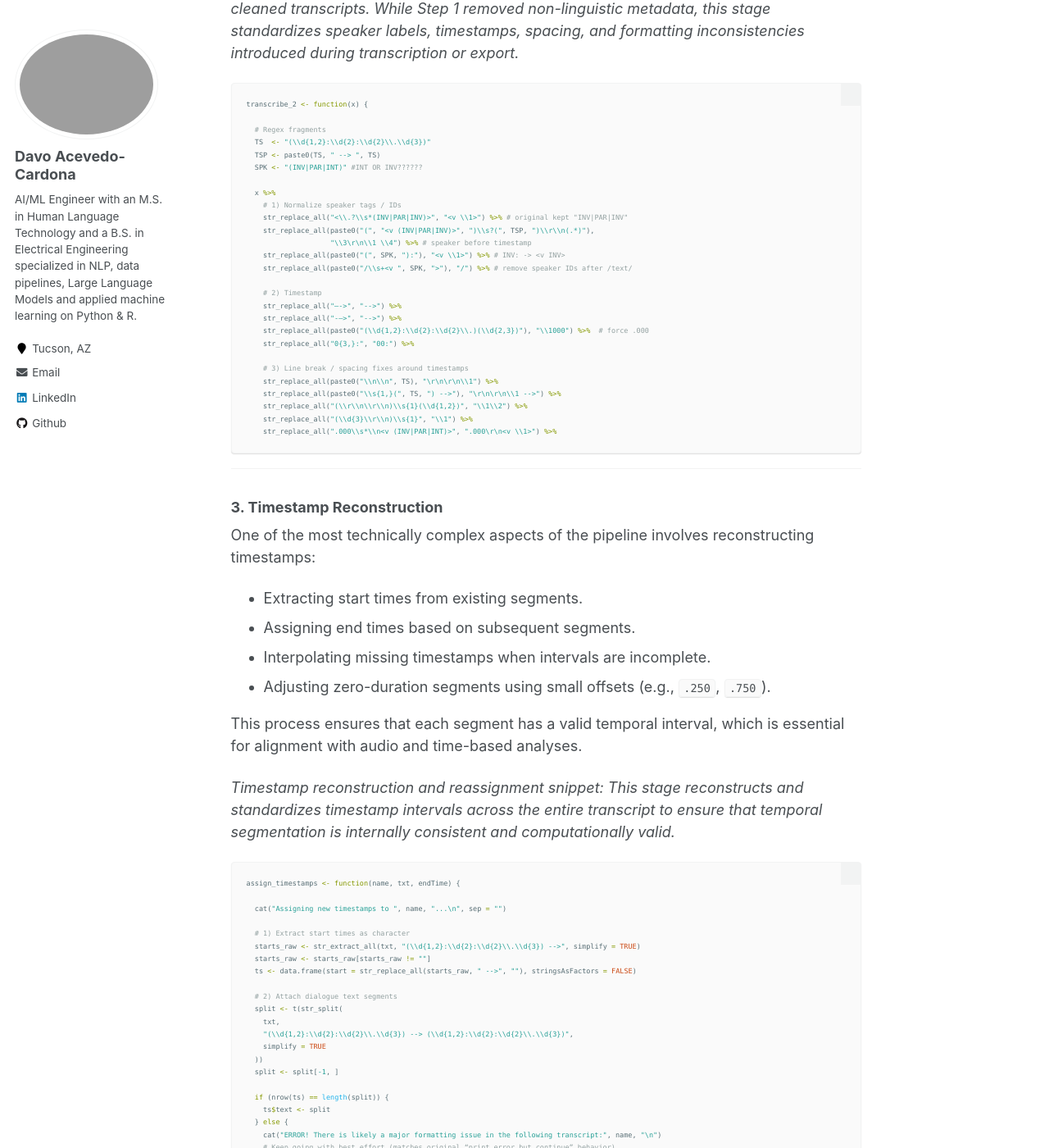
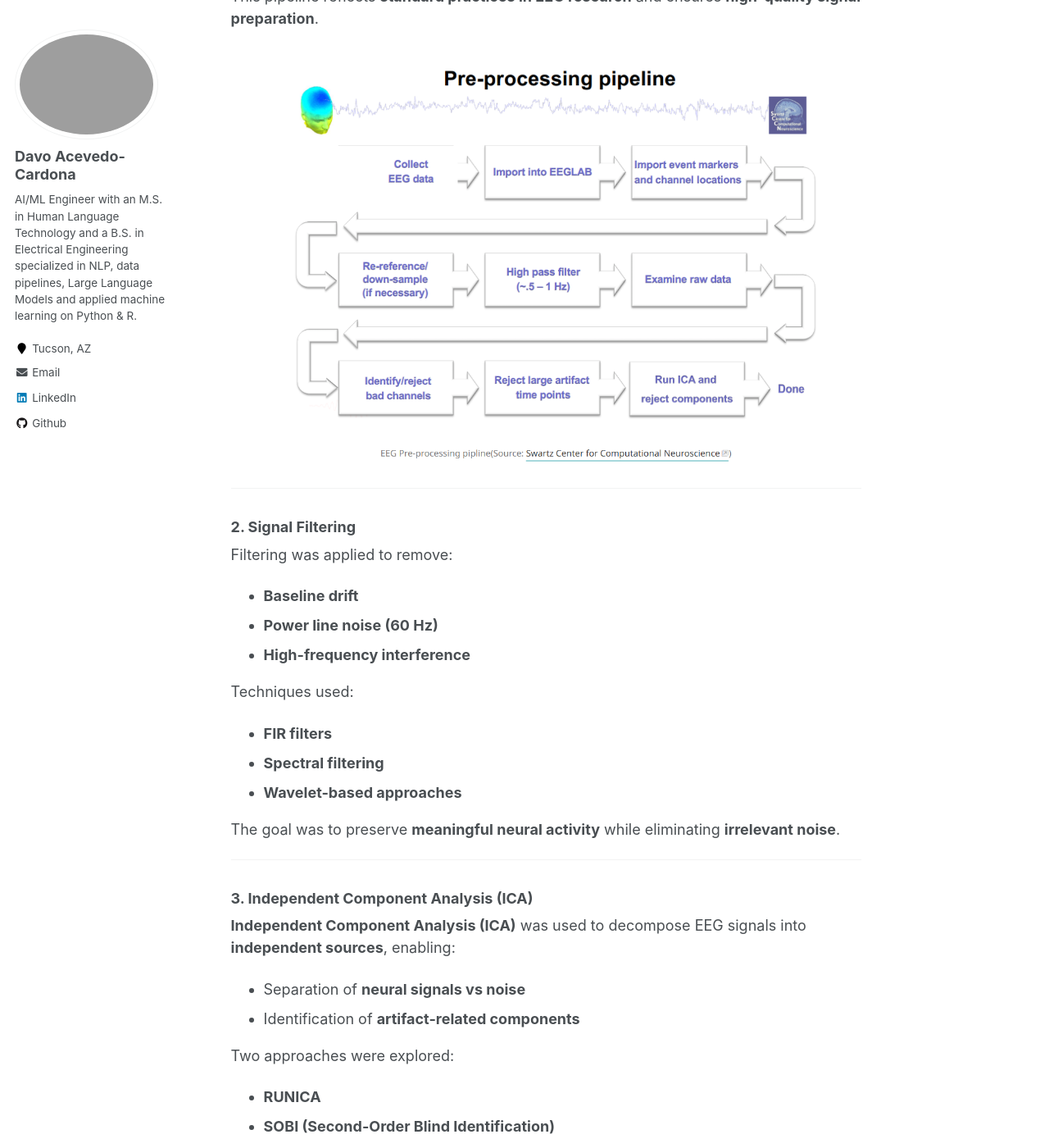
Before and after one commit to lldavoll/lldavoll.github.io, a Jekyll site: the page built from _portfolio/eeg.md, in a window 1280 px wide and 1400 px high, scrolled down 4312 px. Shown: the whole window at 82% size. Built offline with Jekyll 4.4.1, drawn with Linux system fonts in a browser that asks for light colours; some of the changed text lies outside the part shown.

Commit message:
Update eeg.md
final version

````diff
--- a/_portfolio/eeg.md
+++ b/_portfolio/eeg.md
@@ -11,7 +11,7 @@ collection: portfolio
 
 <div style="text-align: justify; line-height: 1.7;">
 <p>
-This project was developed as part of my undergraduate studies in <strong>Electrical Engineering</strong> and focuses on the preprocessing and analysis of <strong>electroencephalography (EEG) signals</strong> collected during emotional recognition tasks. The primary goal was to identify **biomarkers associated with alterations in social cognition**, which may be linked to <strong>neurodegenerative and neuropsychiatric disorders</strong>.
+This project was developed as part of my undergraduate studies in <strong>Electrical Engineering</strong> with the research group: <a href="https://vicerrectorias.utp.edu.co/viie/integrantes/195/grupo" target="_blank">"GRUPO DE INVESTIGACIÓN EN ANÁLISIS DE DATOS Y SOCIOLOGÍA COMPUTACIONAL (GIADSc)"</a> under the project: <a href="https://vicerrectorias.utp.edu.co/viie/detallesproyecto/2596" target="_blank">"Caracterización de biomarcadores en registros EEG durante la ejecución de tareas de reconocimiento emocional para la búsqueda de alteraciones en procesos de cognición social relacionadas con patologías neurodegenerativas y neuropsiquiátricas"</a> which focuses on the preprocessing and analysis of <strong>electroencephalography (EEG) signals</strong> collected during emotional recognition tasks. The primary goal was to identify **biomarkers associated with alterations in social cognition**, which may be linked to <strong>neurodegenerative and neuropsychiatric disorders</strong>.
 <p>
 </p>
 Electroencephalography (EEG) measures electrical brain activity using electrodes placed on the scalp. These signals are <strong>high-dimensional, noisy, and complex</strong>, requiring advanced preprocessing techniques before meaningful analysis can be performed.
@@ -33,6 +33,10 @@ The main objectives of this project were:
 ---
 
 ## Dataset and Experimental Context
+
+<p align="center">
+  <img src="/images/eeg10.png" style="width: 100%; max-width: 700px; height: auto; border-radius: 12px;">
+</p>
 
 <div style="text-align: justify; line-height: 1.7;">
 <p>
@@ -81,204 +85,128 @@ The pipeline is implemented in **MATLAB and EEGLAB** for further use in classifi
   - **Wavelet Transformation.**
 
 ---
+## Project Breakdowmn
 
+### 1. EEG Preprocessing Pipeline (EEGLAB)
 
-- `stringr` for regex-based text normalization.
-- `readr` for file input/output.
-- `chron` for time manipulation and interpolation.
-- `magrittr` for pipeline-style transformations.
-- R Markdown for reproducible and well-documented workflows.
+I implemented a **structured, end-to-end preprocessing pipeline** using **EEGLAB**, consisting of:
 
-This project reflects applied experience in **text preprocessing, pattern matching, and structured data transformation**, all of which are central to Natural Language Processing.
+1. Importing EEG data.
+2. Assigning **channel locations and references**.
+3. Applying **signal filtering**.
+4. Detecting and interpolating **bad channels**.
+5. Removing **large artifacts**.
+6. Performing **Independent Component Analysis (ICA)**.
+7. Rejecting **noisy components**.
 
+This pipeline reflects **standard practices in EEG research** and ensures **high-quality signal preparation**.
+
+<p align="center">
+  <img src="/images/eeg1.png" style="width: 100%; max-width: 700px; height: auto; border-radius: 12px;">
+</p>
 ---
-## Pipeline Design
+### 2. Signal Filtering
 
-The preprocessing workflow is organized into modular stages to ensure clarity, reproducibility, and extensibility.
+Filtering was applied to remove:
 
-### 1. Initial Cleaning
+- **Baseline drift**
+- **Power line noise (60 Hz)**
+- **High-frequency interference**
 
-The first stage removes non-linguistic content and artifacts, including:
+Techniques used:
+- **FIR filters**
+- **Spectral filtering**
+- **Wavelet-based approaches**
 
-- Metadata blocks (e.g., `NOTE` sections).
-- Random identifiers and formatting noise.
-- Empty or irrelevant lines.
-
-This reduces the transcripts to their essential linguistic content.
-
-_Remove NOTE blocks and UUID artifacts snippet: This step removes non-linguistic metadata (NOTE blocks and system-generated UUID strings) from each transcript._
-
-```r
-transcribe_1 <- function (x) {
-  x %>%
-    str_remove_all("\r\n\r\nNOTE .*") %>%
-    str_remove_all("\\w{8}-\\w{4}-\\w{4}-\\w{4}-\\w{12}(-\\w{1})?\\r\\n")
-}
-```
----
-
-### 2. Structural Normalization
-
-This stage standardizes the internal structure of transcripts by:
-
-- Converting speaker labels into a consistent format (e.g., `INV:` to `<v INV>`).
-- Normalizing timestamp syntax.
-- Correcting misplaced speaker tags.
-- Fixing spacing and line break inconsistencies.
-
-Given that interviewers vary in experience, transcripts exhibit significant variability; this step ensures uniformity across the dataset.
-
-_Normalization of Transcripts snippet: This step performs structural normalization of the cleaned transcripts. While Step 1 removed non-linguistic metadata, this stage standardizes speaker labels, timestamps, spacing, and formatting inconsistencies introduced during transcription or export._
-
-```r
-transcribe_2 <- function(x) {
-
-  # Regex fragments
-  TS  <- "(\\d{1,2}:\\d{2}:\\d{2}\\.\\d{3})"
-  TSP <- paste0(TS, " --> ", TS)
-  SPK <- "(INV|PAR|INT)" #INT OR INV??????
-
-  x %>%
-    # 1) Normalize speaker tags / IDs
-    str_replace_all("<\\.?\\s*(INV|PAR|INV)>", "<v \\1>") %>% # original kept "INV|PAR|INV"
-    str_replace_all(paste0("(", "<v (INV|PAR|INV)>", ")\\s?(", TSP, ")\\r\\n(.*)"),
-                    "\\3\r\n\\1 \\4") %>% # speaker before timestamp
-    str_replace_all(paste0("(", SPK, "):"), "<v \\1>") %>% # INV: -> <v INV>
-    str_replace_all(paste0("/\\s+<v ", SPK, ">"), "/") %>% # remove speaker IDs after /text/
-
-    # 2) Timestamp
-    str_replace_all("—->", "-->") %>%
-    str_replace_all("-—>", "-->") %>%
-    str_replace_all(paste0("(\\d{1,2}:\\d{2}:\\d{2}\\.)(\\d{2,3})"), "\\1000") %>%  # force .000
-    str_replace_all("0{3,}:", "00:") %>%
-
-    # 3) Line break / spacing fixes around timestamps
-    str_replace_all(paste0("\\n\\n", TS), "\r\n\r\n\\1") %>%
-    str_replace_all(paste0("\\s{1,}(", TS, ") -->"), "\r\n\r\n\\1 -->") %>%
-    str_replace_all("(\\r\\n\\r\\n)\\s{1}(\\d{1,2})", "\\1\\2") %>%
-    str_replace_all("(\\d{3}\\r\\n)\\s{1}", "\\1") %>%
-    str_replace_all(".000\\s*\\n<v (INV|PAR|INT)>", ".000\r\n<v \\1>") %>%
-```
----
-
-### 3. Timestamp Reconstruction
-
-One of the most technically complex aspects of the pipeline involves reconstructing timestamps:
-
-- Extracting start times from existing segments.
-- Assigning end times based on subsequent segments.
-- Interpolating missing timestamps when intervals are incomplete.
-- Adjusting zero-duration segments using small offsets (e.g., `.250`, `.750`).
-
-This process ensures that each segment has a valid temporal interval, which is essential for alignment with audio and time-based analyses.
-
-_Timestamp reconstruction and reassignment snippet: This stage reconstructs and standardizes timestamp intervals across the entire transcript to ensure that temporal segmentation is internally consistent and computationally valid._
-
-```r
-assign_timestamps <- function(name, txt, endTime) {
-
-  cat("Assigning new timestamps to ", name, "...\n", sep = "")
-
-  # 1) Extract start times as character
-  starts_raw <- str_extract_all(txt, "(\\d{1,2}:\\d{2}:\\d{2}\\.\\d{3}) -->", simplify = TRUE)
-  starts_raw <- starts_raw[starts_raw != ""]
-  ts <- data.frame(start = str_replace_all(starts_raw, " -->", ""), stringsAsFactors = FALSE)
-
-  # 2) Attach dialogue text segments
-  split <- t(str_split(
-    txt,
-    "(\\d{1,2}:\\d{2}:\\d{2}\\.\\d{3}) --> (\\d{1,2}:\\d{2}:\\d{2}\\.\\d{3})",
-    simplify = TRUE
-  ))
-  split <- split[-1, ]
-
-  if (nrow(ts) == length(split)) {
-    ts$text <- split
-  } else {
-    cat("ERROR! There is likely a major formatting issue in the following transcript:", name, "\n")
-    # Keep going with best effort (matches original “print error but continue” behavior)
-    ts$text <- split
-  }
-
-  # 3) Remove milliseconds temporarily and convert to chron
-  ts$start <- str_replace_all(ts$start, "(\\d{1,2}:\\d{2}:\\d{2})\\.\\d{3}", "\\1")
-  ts$end   <- str_replace_all(ts$end,   "(\\d{1,2}:\\d{2}:\\d{2})\\.\\d{3}", "\\1")
-
-  ts$start <- chron(times = ts$start)
-  ts$end   <- chron(times = ts$end)
-}
-```
----
-
-### 4. Output Generation
-
-The cleaned transcripts are:
-
-- Reformatted into valid WebVTT structure.
-- Saved into a structured output directory.
-- Renamed systematically for traceability.
-
-This produces a consistent set of files ready for integration into the corpus.
-
-_Export Cleaned Transcripts snippet: This final stage writes the processed transcripts to disk. Instead of changing the working directory, now its explicitly define an output directory and construct full file paths when saving._
-
-```r
-# Define output directory explicitly
-output_dir <- file.path(your_wd, "Post R Cleanup")
-
-# Create directory if it does not exist
-dir.create(output_dir, showWarnings = FALSE, recursive = TRUE)
-
-# Write each cleaned transcript
-for (i in seq_len(nrow(files))) {
-  write_file(
-    files$Text[i],
-    file.path(output_dir, files$Name[i])
-  )
-}
-
-cat("Cleanup script complete!\n")
-```
----
-
-## Reproducibility and Refactoring
-
-The idea wass refactoring an existing script into a **reproducible R Markdown pipeline**. This included:
-
-- Modularizing code into clearly defined steps.
-- Adding documentation for each transformation stage.
-- Eliminating hard-coded dependencies.
-- Improving readability and maintainability.
+The goal was to preserve **meaningful neural activity** while eliminating **irrelevant noise**.
 
 ---
 
-## Validation and Analytical Considerations
+### 3. Independent Component Analysis (ICA)
 
-To evaluate the refactored pipeline, I conducted a comparison between the original and revised outputs.
+**Independent Component Analysis (ICA)** was used to decompose EEG signals into **independent sources**, enabling:
 
-Findings include:
+- Separation of **neural signals vs noise**
+- Identification of **artifact-related components**
 
-- Both versions produce structurally valid WebVTT files.
-- Speaker labels and timestamps are consistently normalized.
-- However, differences emerge in segmentation:
-  - Some intervals are merged.
-  - Others are split.
-  - Minor formatting differences are introduced.
+Two approaches were explored:
+- **RUNICA**
+- **SOBI (Second-Order Blind Identification)**
 
-<div style="text-align: justify; line-height: 1.7;">
-These results highlight an important methodological distinction between <strong>data normalization** and **data transformation</strong>. While normalization improves consistency, it may alter segmentation boundaries, which can impact certain types of analysis (e.g., turn-taking or pause duration studies).
-</div>
----
+The **SOBI algorithm** was particularly effective for capturing **temporally correlated artifacts**.
 
-## Outcomes
-
-This ongoing work has contributed to:
-
-- The development of a scalable transcript preprocessing pipeline.
-- Standardized data suitable for sociolinguistic and computational analysis.
-- Improved reproducibility in corpus preparation workflows.
-- Identification of trade-offs in preprocessing decisions.
+<p align="center">
+  <img src="/images/eeg5.png" style="width: 100%; max-width: 700px; height: auto; border-radius: 12px;">
+</p>
 
 ---
 
-_For more detailed information about the project's following repositories: [Official COBIVA Repository](https://github.com/COBIVA), [Webvtt Transcript Normalization Using R](https://github.com/lldavoll/Webvtt-Transcript-Normalization-Using-R)_
+### 4. Two-Stage Artifact Removal Strategy
+
+The preprocessing approach was divided into **two stages**:
+
+#### Stage 1: Physiological Artifact Removal
+- Filtering and channel correction
+- No ICA applied
+- **Visual validation of signal improvement**
+
+### Before:
+<p align="center">
+  <img src="/images/eeg6.png" style="width: 100%; max-width: 700px; height: auto; border-radius: 12px;">
+</p>
+
+### After:
+<p align="center">
+  <img src="/images/eeg7.png" style="width: 100%; max-width: 700px; height: auto; border-radius: 12px;">
+</p>
+
+#### Stage 2: Technical Artifact Removal (ICA-based)
+- **Blind Source Separation (BSS)**
+- Removal of:
+  - Eye-related artifacts (**EOG**)
+  - Muscle artifacts (**EMG**)
+  - **Electrical noise (60 Hz)**
+
+### Before:
+<p align="center">
+  <img src="/images/eeg8.png" style="width: 100%; max-width: 700px; height: auto; border-radius: 12px;">
+</p>
+
+### After:
+<p align="center">
+  <img src="/images/eeg9.png" style="width: 100%; max-width: 700px; height: auto; border-radius: 12px;">
+</p>
+This **two-stage strategy** improved both **robustness and interpretability** of the EEG signals.
+
+---
+
+## Results and Outcomes
+
+The preprocessing pipeline achieved:
+
+- **Significant noise reduction across channels**
+- **Improved signal clarity and stability**
+- Clear distinction between **raw vs processed signals**
+
+Evaluation methods included:
+
+- **Visual inspection of EEG plots**
+- **Quantitative comparisons across preprocessing stages**
+
+These results demonstrate that **proper preprocessing is critical** before any **classification or modeling tasks**.
+
+### Raw Signal:
+<p align="center">
+  <img src="/images/eeg2.png" style="width: 100%; max-width: 700px; height: auto; border-radius: 12px;">
+</p>
+### Filtered Signal:
+<p align="center">
+  <img src="/images/eeg3.png" style="width: 100%; max-width: 700px; height: auto; border-radius: 12px;">
+</p>
+### Fully Cleaned Signal:
+<p align="center">
+  <img src="/images/eeg4.png" style="width: 100%; max-width: 700px; height: auto; border-radius: 12px;">
+</p>
+---
+
+_The complete thesis for this project can be accessed here: [Download Full Thesis (PDF)](https://lldavoll.github.io/files/TG_DavidAcevedoCardona.pdf)_
````
